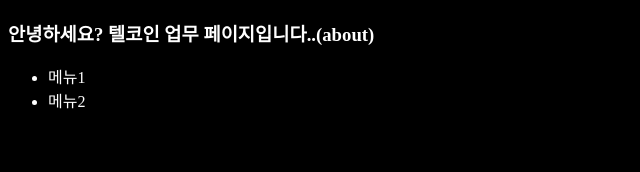
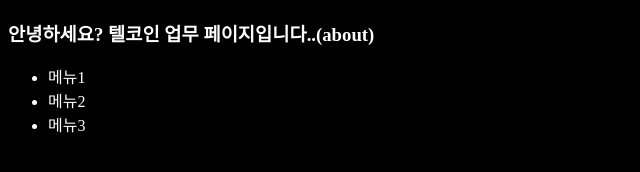
Before and after one commit to sun6500/dawon, a website: page views/about.html in a window 1280 px wide. Shown: the full height of the page, 0-640 px from the left. Drawn offline with Linux system fonts and the light colour scheme.

Commit message:
20180302
test - li3 추가.

```diff
--- a/views/about.html
+++ b/views/about.html
@@ -14,6 +14,7 @@
         <ul>
             <li>메뉴1</li>
             <li>메뉴2</li>
+            <li>메뉴3</li>
         </ul>
     </nav>
 </body>
```
